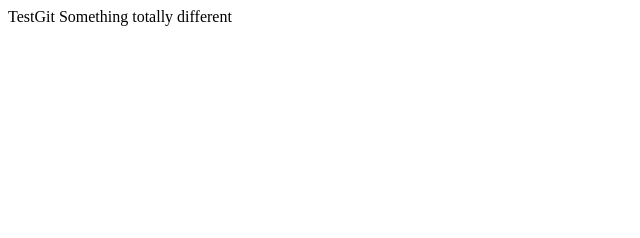
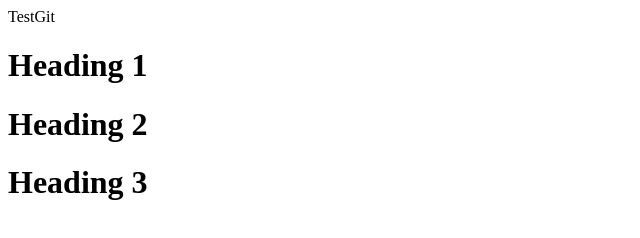
Before and after one commit to avikonduru/TestGit, a plain HTML site: page index.html in a window 1280 px wide. Shown: the whole page, without its empty margins (0-640 px from the left). Drawn offline with Linux system fonts and the light colour scheme.

Commit message:
adding structure

```diff
--- a/index.html
+++ b/index.html
@@ -3,6 +3,8 @@
 		TestGit
 	</head>
 	<body>
-		Something totally different
+		<h1>Heading 1</h1>
+		<h1>Heading 2</h1>
+		<h1>Heading 3</h1>
 	</body>
 </html>
```
